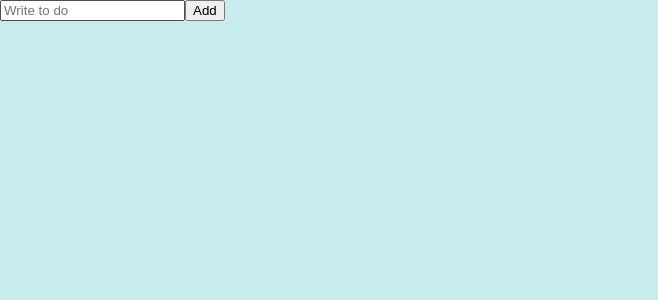
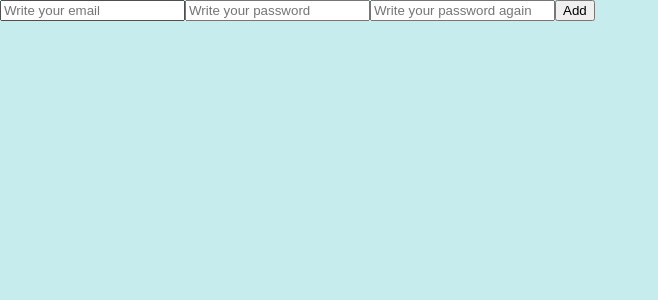
Before and after one commit to zpdl95/react-masterclass, a React (Create React App) app: page / in a window 1280 px wide. Shown: the top 300 px of the page, without its empty margins (0-658 px from the left). Built offline with nearby package versions, Linux system fonts and the light colour scheme.

Commit message:
#5.6 Forms

```diff
--- a/package.json
+++ b/package.json
@@ -11,6 +11,7 @@
     "react-apexcharts": "^1.3.9",
     "react-dom": "^17.0.2",
     "react-helmet": "^6.1.0",
+    "react-hook-form": "^7.26.1",
     "react-query": "^3.34.14",
     "react-router-dom": "^5.3.0",
     "react-scripts": "5.0.0",
--- a/src/ToDoList.tsx
+++ b/src/ToDoList.tsx
@@ -1,26 +1,55 @@
 import React, { useState } from "react";
+import { useForm } from "react-hook-form";
 
+// function ToDoList() {
+//   const [value, setValue] = useState("");
+//   const onChange = (e: React.FormEvent<HTMLInputElement>) => {
+//     setValue(e.currentTarget.value);
+//   };
+//   const onSubmit = (e: React.FormEvent<HTMLFormElement>) => {
+//     e.preventDefault();
+//     setValue("");
+//   };
+//   return (
+//     <div>
+//       <form onSubmit={onSubmit}>
+//         <input
+//           onChange={onChange}
+//           value={value}
+//           type="text"
+//           placeholder="Write to do"
+//         />
+//         <button>Add</button>
+//       </form>
+//     </div>
+//   );
+// }
+export default ToDoList;
 function ToDoList() {
-  const [value, setValue] = useState("");
-  const onChange = (e: React.FormEvent<HTMLInputElement>) => {
-    setValue(e.currentTarget.value);
-  };
-  const onSubmit = (e: React.FormEvent<HTMLFormElement>) => {
-    e.preventDefault();
-    setValue("");
-  };
+  /* register = value, onChange()등 input에 필요한 prop을 다 가지고 있음 */
+  /* watch = register에 있는 value값을 추적함 */
+  const { register, watch } = useForm();
+  console.log(watch());
   return (
     <div>
-      <form onSubmit={onSubmit}>
+      <form>
         <input
-          onChange={onChange}
-          value={value}
-          type="text"
-          placeholder="Write to do"
+          {...register("email")}
+          type="email"
+          placeholder="Write your email"
+        />
+        <input
+          {...register("password")}
+          type="password"
+          placeholder="Write your password"
+        />
+        <input
+          {...register("password_validation")}
+          type="password"
+          placeholder="Write your password again"
         />
         <button>Add</button>
       </form>
     </div>
   );
 }
-export default ToDoList;
```
Also changed, not shown: 2 other files (tests, documents, lock files or other folders).
